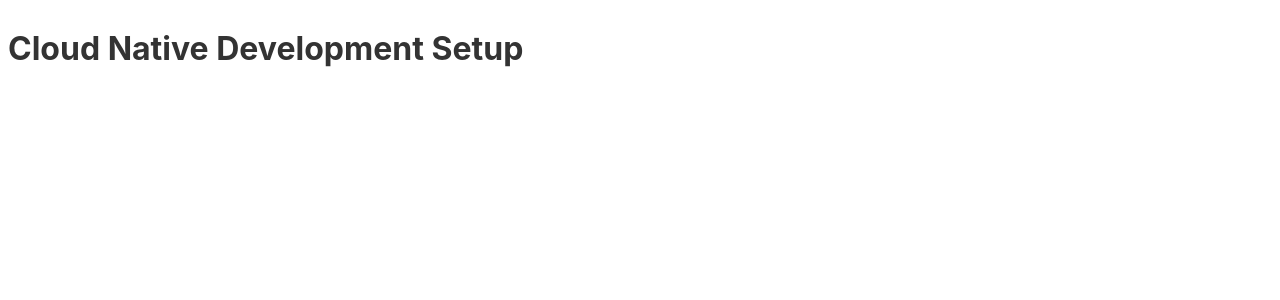
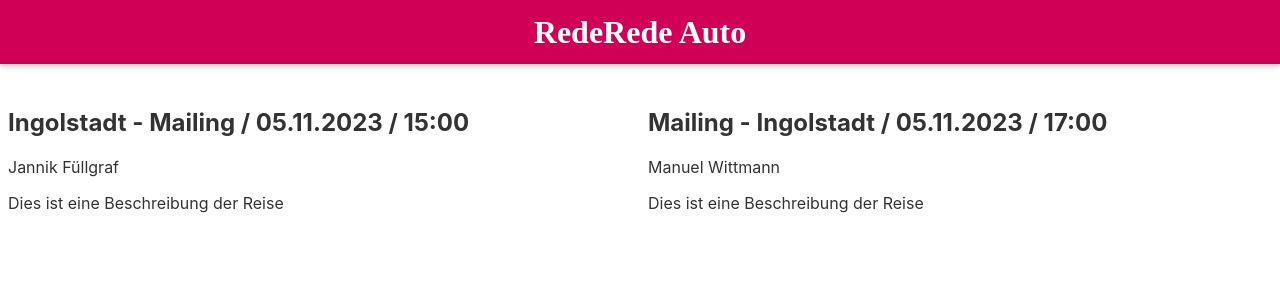
Before and after one commit to jannikfg/CloudNativeDevelopment2023, a Svelte app in the folder Website/: page / in a window 1280 px wide. Shown: the top 300 px of the page. Built offline with nearby package versions, Linux system fonts and the light colour scheme.

Commit message:
Add Header, Item and ItemGrid

```diff
--- a/Website/src/App.svelte
+++ b/Website/src/App.svelte
@@ -1,7 +1,34 @@
 <script>
+    import Header from "./UI/Header.svelte";
+    import RideGrid from "./Rides/RideGrid.svelte";
+
+    const rides = [
+        {
+            id: "r1",
+            from: "Ingolstadt",
+            to: "Mailing",
+            date: "05.11.2023",
+            time: "15:00",
+            driver: "Jannik Füllgraf",
+            description: "Dies ist eine Beschreibung der Reise",
+        },
+        {
+            id: "r2",
+            from: "Mailing",
+            to: "Ingolstadt",
+            date: "05.11.2023",
+            time: "17:00",
+            driver: "Manuel Wittmann",
+            description: "Dies ist eine Beschreibung der Reise",
+        },
+    ];
 </script>
 
-<h1>Cloud Native Development Setup</h1>
+<Header />
+
+<main>
+    <RideGrid {rides} />
+</main>
 
 <style>
 </style>
--- /dev/null
+++ b/Website/src/Rides/RideGrid.svelte
@@ -0,0 +1,36 @@
+<script>
+    import RideItem from "./RideItem.svelte";
+
+    export let rides;
+</script>
+
+<section id="rides">
+    {#each rides as ride}
+        <RideItem
+            from={ride.from}
+            to={ride.to}
+            date={ride.date}
+            time={ride.time}
+            driver={ride.driver}
+            description={ride.description}
+        />
+    {/each}
+</section>
+
+<style>
+    section {
+        width: 100%;
+        display: grid;
+        grid-template-columns: 1fr;
+        grid-gap: 1rem;
+    }
+
+    @media (min-width: 768px) {
+        section {
+            grid-template-columns: repeat(2, 1fr);
+        }
+    }
+    #rides {
+        margin-top: 5rem;
+    }
+</style>
--- /dev/null
+++ b/Website/src/Rides/RideItem.svelte
@@ -0,0 +1,18 @@
+<script>
+    export let from;
+    export let to;
+    export let date;
+    export let time;
+    export let driver;
+    export let description;
+</script>
+
+<div>
+    <header>
+        <h1>{from} - {to} / {date} / {time}</h1>
+    </header>
+    <div class="content">
+        <p>{driver}</p>
+        <p>{description}</p>
+    </div>
+</div>
--- /dev/null
+++ b/Website/src/UI/Header.svelte
@@ -0,0 +1,24 @@
+<header>
+    <h1>RedeRede Auto</h1>
+</header>
+
+<style>
+    header {
+        position: fixed;
+        width: 100%;
+        top: 0;
+        left: 0;
+        height: 4rem;
+        background: #cf0056;
+        display: flex;
+        justify-content: center;
+        align-items: center;
+        box-shadow: 0 2px 6px rgba(0, 0, 0, 0.26);
+    }
+
+    h1 {
+        color: white;
+        font-family: "Roboto Slab", serif;
+        margin: 0;
+    }
+</style>
```
